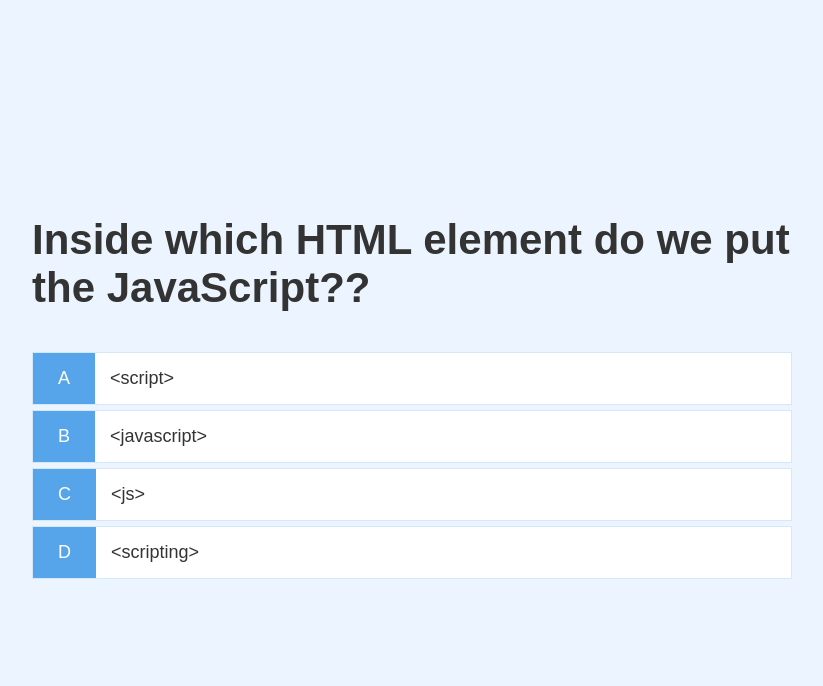
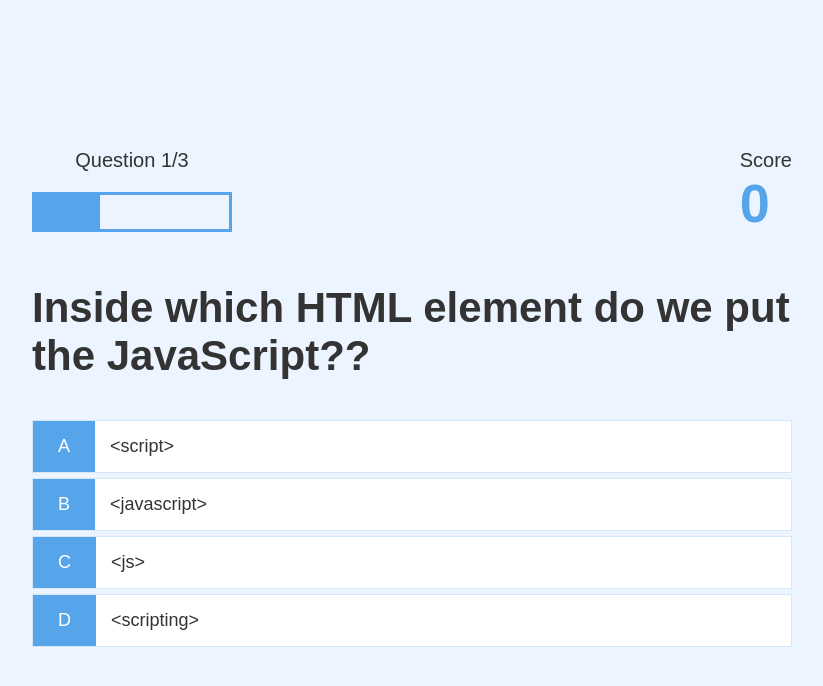
Before and after one commit to Jbony1988/quiz-app, a plain HTML site: page quiz/game.html in a window 1280 px wide. Shown: the whole page, without its empty margins (228-1051 px from the left). Drawn offline with Linux system fonts and the light colour scheme.

Commit message:
added progress bar and display

```diff
--- a/quiz/game.css
+++ b/quiz/game.css
@@ -32,3 +32,31 @@
   .incorrect {
     background-color: #dc3545;
   }
+
+  #hud {
+    display: flex;
+    justify-content: space-between;
+  }
+
+  .hud-prefix {
+    text-align: center;
+    font-size: 2rem;
+  }
+
+
+  .hub-main-text{
+    text-align: center;
+  }
+
+  #progressBar{
+    width: 20rem;
+    height: 4rem;
+    border: 0.3rem solid #56a5eb;
+    margin-top: 2rem;
+  }
+
+  #progressBarFull {
+    height: 3.4rem;
+    background-color: #56a5eb;
+    width: 0%;
+  }
--- a/quiz/game.html
+++ b/quiz/game.html
@@ -12,6 +12,24 @@
 <body>
     <div class="container">
         <div id="game" class="justify-center flex-column">
+            <div id="hud">
+                <div id="hud-item">
+                    <p id="progressText" class="hud-prefix">
+                        Question
+                    </p>
+                    <div id="progressBar">
+                        <div id="progressBarFull"></div>
+                      </div>
+                </div>
+                <div id="hud-item">
+                    <p class="hud-prefix">
+                        Score
+                    </p>
+                    <h1 class="hud-main-text" id="score">
+                        0
+                    </h1>
+                </div>
+            </div>
             <h2 id="question">What is the answer to this question?</h2>
             <div class="choice-container">
                 <p class="choice-prefix">A</p>
--- a/quiz/game.js
+++ b/quiz/game.js
@@ -1,7 +1,13 @@
 const questionClass = "question";
+const questionCounterId = "questionCounter";
+const scoreId = "score";
+const progressText = document.getElementById("progressText");
+const progressBarFull = document.getElementById("progressBarFull");
 const question = document.getElementById(questionClass);
 const choices = Array.from(document.getElementsByClassName("choice-text"));
 
+const questionCounterElement = document.getElementById(questionCounterId);
+const scoreText = document.getElementById(scoreId);
 let currentQuestion = {};
 // create delay after someone answers
 let acceptingAnswers = false;
@@ -53,7 +59,11 @@ getNewQuestion = () => {
     //go to the end page
     return window.location.assign("/end.html");
   }
+
   questionCounter++;
+  progressText.innerText = `Question ${questionCounter}/${MAX_QUESTIONS}`;
+  // Update the progress bar
+  progressBarFull.style.width = `${(questionCounter / MAX_QUESTIONS) * 100}%`;
   const questionIndex = Math.floor(Math.random() * availableQuestions.length);
   currentQuestion = availableQuestions[questionIndex];
   question.innerText = currentQuestion.question;
@@ -78,6 +88,9 @@ choices.forEach(choice => {
 
     const classToApply =
       selectedAnswer === answerToString ? `correct` : `incorrect`;
+    if (classToApply === "correct") {
+      incrementScore(CORRECT_BONUS);
+    }
     console.log(classToApply);
     selectedChoice.parentElement.classList.add(classToApply);
     setTimeout(() => {
@@ -87,4 +100,9 @@ choices.forEach(choice => {
   });
 });
 
+incrementScore = num => {
+  score += num;
+  scoreText.innerText = score;
+};
+
 startGame();
```
